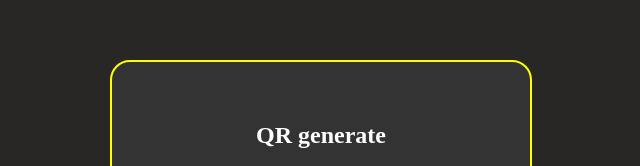
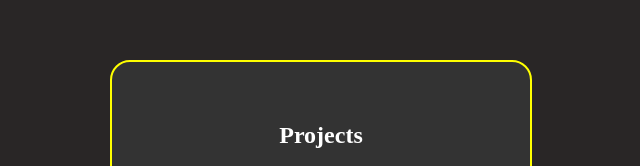
Before and after one commit to AnilYadav8/Portfolio, a plain HTML site: page index.html in a window 1280 px wide. Shown: the part 136-302 px from the top of the page, 319-959 px from the left. Drawn offline with Linux system fonts and the light colour scheme.

Commit message:
Update index.html

```diff
--- a/index.html
+++ b/index.html
@@ -61,10 +61,10 @@
 <body>
     <div class="container">
         <div class="box">
-    <h2>QR generate</h2>
+    <h2>Projects</h2>
 
     <img  id="img1" height="120px" width="120px" src="image\IMG_20240121_130644.jpg" alt=""><br><br>
-            <button>Profile</button>
+         <button>Profile</button>
     <a href="Projects.html"><button>Projects</button></a><br><br>
 
     <a href="https://github.com/AnilYadav8"><img  id="insta" height="30px" width="30px" src="https://encrypted-tbn0.gstatic.com/images?q=tbn:ANd9GcStEJOLvmB_jgIRwoTlBewFuAkjpttBAqOLdw&s" alt=""></a>
```
